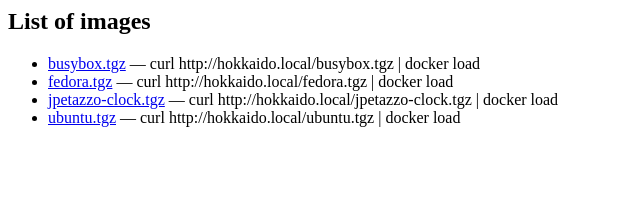
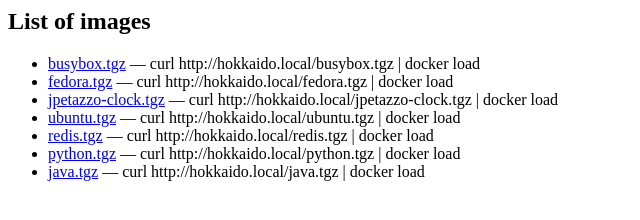
Before and after one commit to vdemeester/talk-docker-from-night-to-daylight, a website: page static/index.html in a window 1280 px wide. Shown: the whole page, without its empty margins (0-640 px from the left). Drawn offline with Linux system fonts and the light colour scheme.

Commit message:
Update populated images

```diff
--- a/static/index.html
+++ b/static/index.html
@@ -9,6 +9,9 @@
       <li><a href="/fedora.tgz">fedora.tgz</a> — curl http://hokkaido.local/fedora.tgz | docker load</li>
       <li><a href="/jpetazzo-clock.tgz">jpetazzo-clock.tgz</a> — curl http://hokkaido.local/jpetazzo-clock.tgz | docker load</li>
       <li><a href="/ubuntu.tgz">ubuntu.tgz</a> — curl http://hokkaido.local/ubuntu.tgz | docker load</li>
+      <li><a href="/redis.tgz">redis.tgz</a> — curl http://hokkaido.local/redis.tgz | docker load</li>
+      <li><a href="/python.tgz">python.tgz</a> — curl http://hokkaido.local/python.tgz | docker load</li>
+      <li><a href="/java.tgz">java.tgz</a> — curl http://hokkaido.local/java.tgz | docker load</li>
     </ul>
   </body>
 </html>
```
Also changed, not shown: 1 other file.
